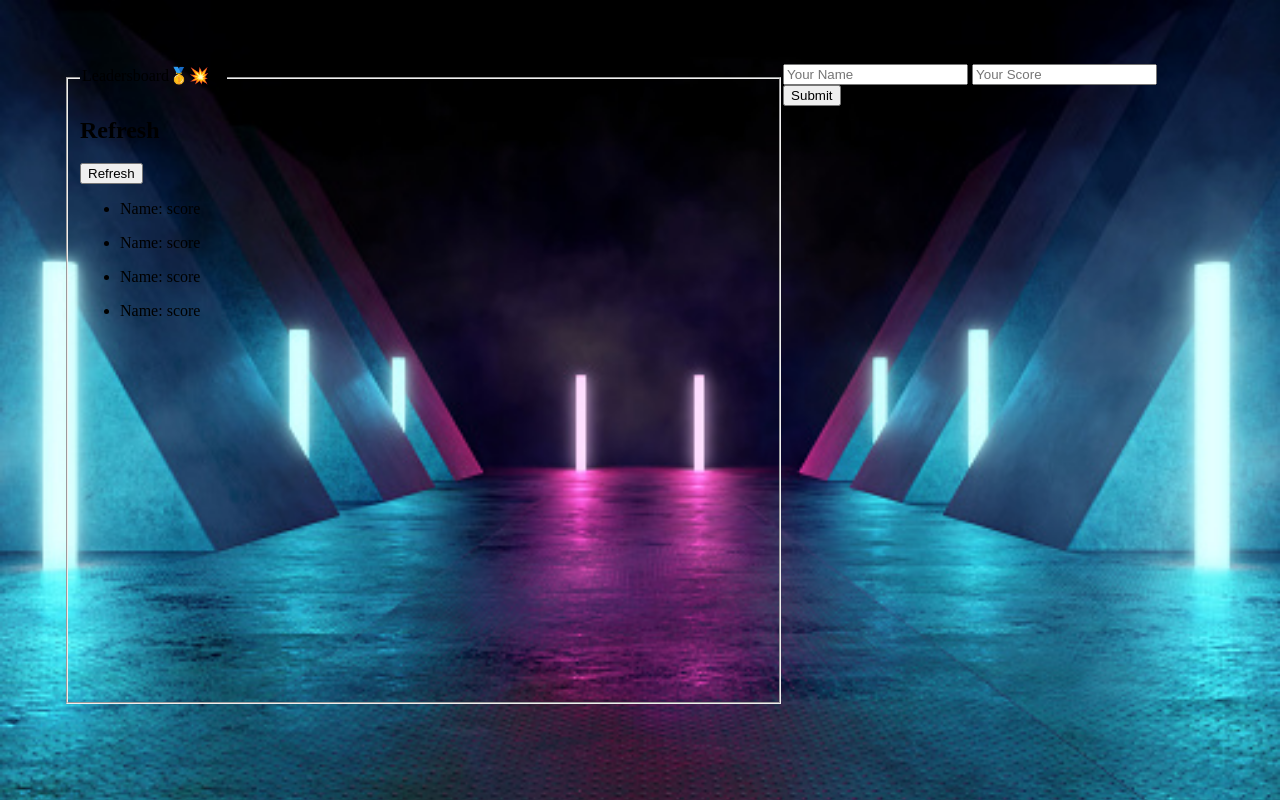
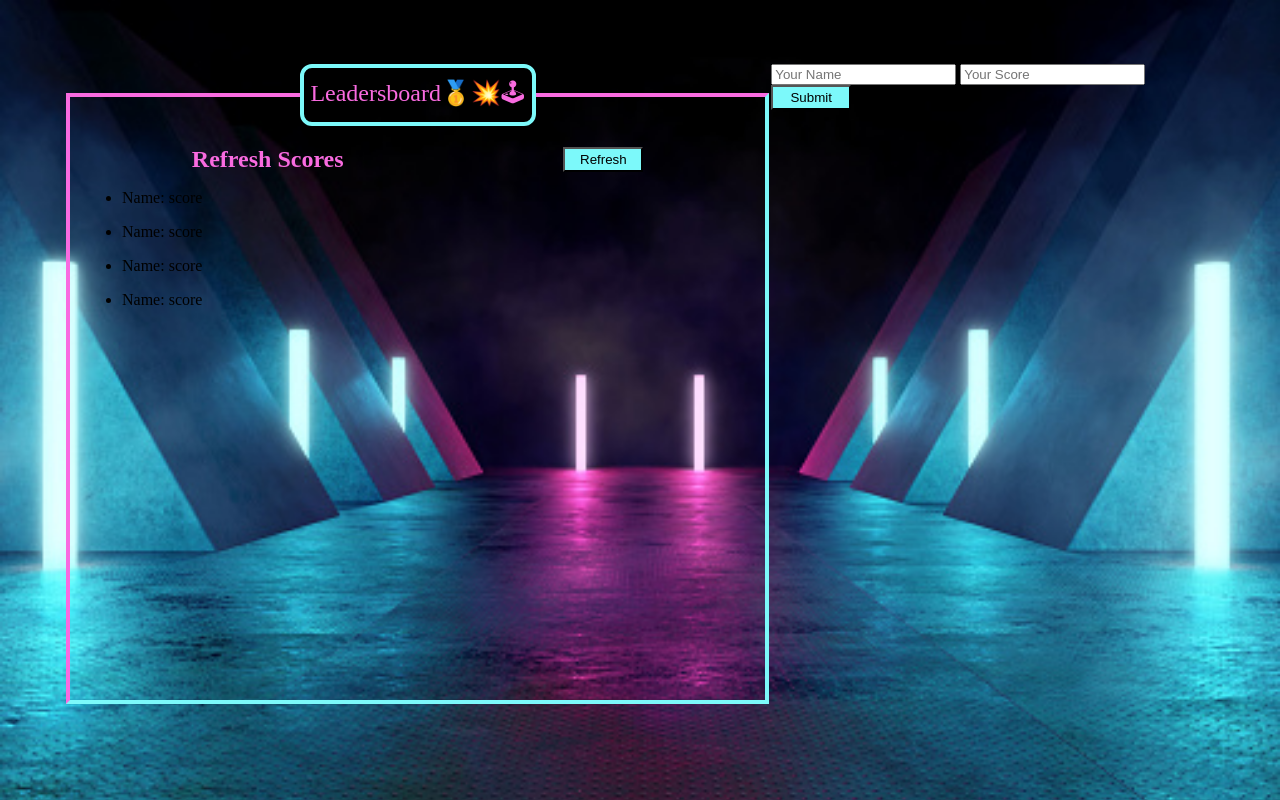
Before and after one commit to Ogaga01/Microverse-Leadersboard-API, a website built with webpack: page src/index.html in a window 1280 px wide. Built offline with nearby package versions, Linux system fonts and the light colour scheme.

Commit message:
Add fieldset style

```diff
--- a/src/index.html
+++ b/src/index.html
@@ -10,7 +10,7 @@
         <fieldset class="container">
             <legend class="head">Leadersboard🥇💥🕹</legend>
             <div class="refresh">
-                <h2 class="refresh-header">Refresh</h2>
+                <h2 class="refresh-header">Refresh Scores</h2>
                 <button class="submit refresh-btn">Refresh</button>
             </div>
             <ul class="score-container">
--- a/src/style.css
+++ b/src/style.css
@@ -19,4 +19,35 @@ main {
 .container {
   width: 60%;
   height: auto;
+  border-right: 4px solid #7CF9FA;
+  border-left: 4px solid #F96BE0;
+  border-top: 4px solid #F96BE0;
+  border-bottom: 4px solid #7CF9FA;
 }
+
+.head {
+  color: #F96BE0;
+  font-size: 1.5rem;
+  text-align: center;
+  border: 4px solid #7CF9FA;
+  border-radius: 12px;
+  padding: 1%;
+}
+
+.refresh {
+  display: flex;
+  justify-content: space-around;
+  height: 5%;
+  align-items: center;
+  margin-top: 2%;
+}
+
+.refresh-header {
+  color: #F96BE0;
+}
+
+.submit {
+  background-color: #7CF9FA;
+  width: 80px;
+  height: 25px;
+}
```
